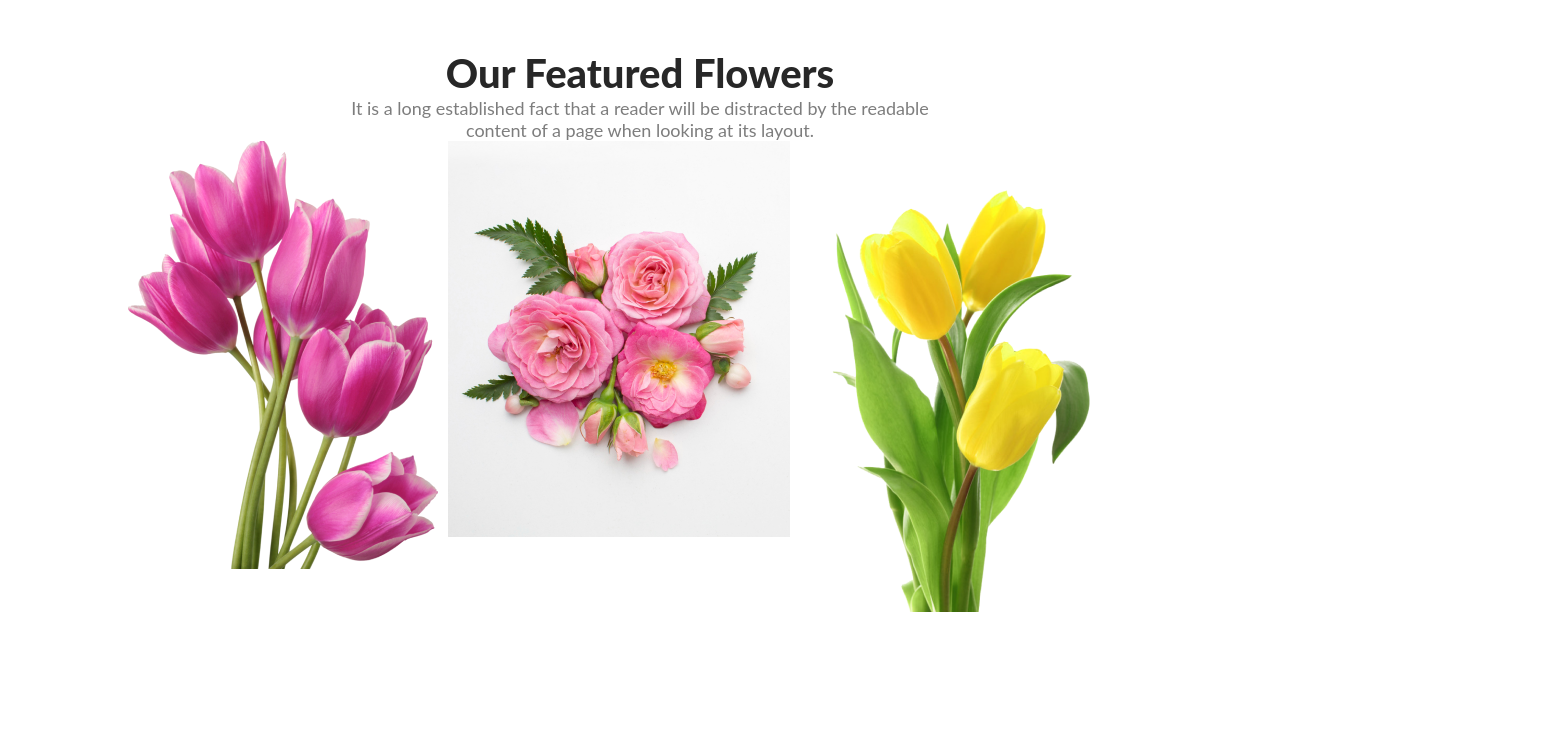
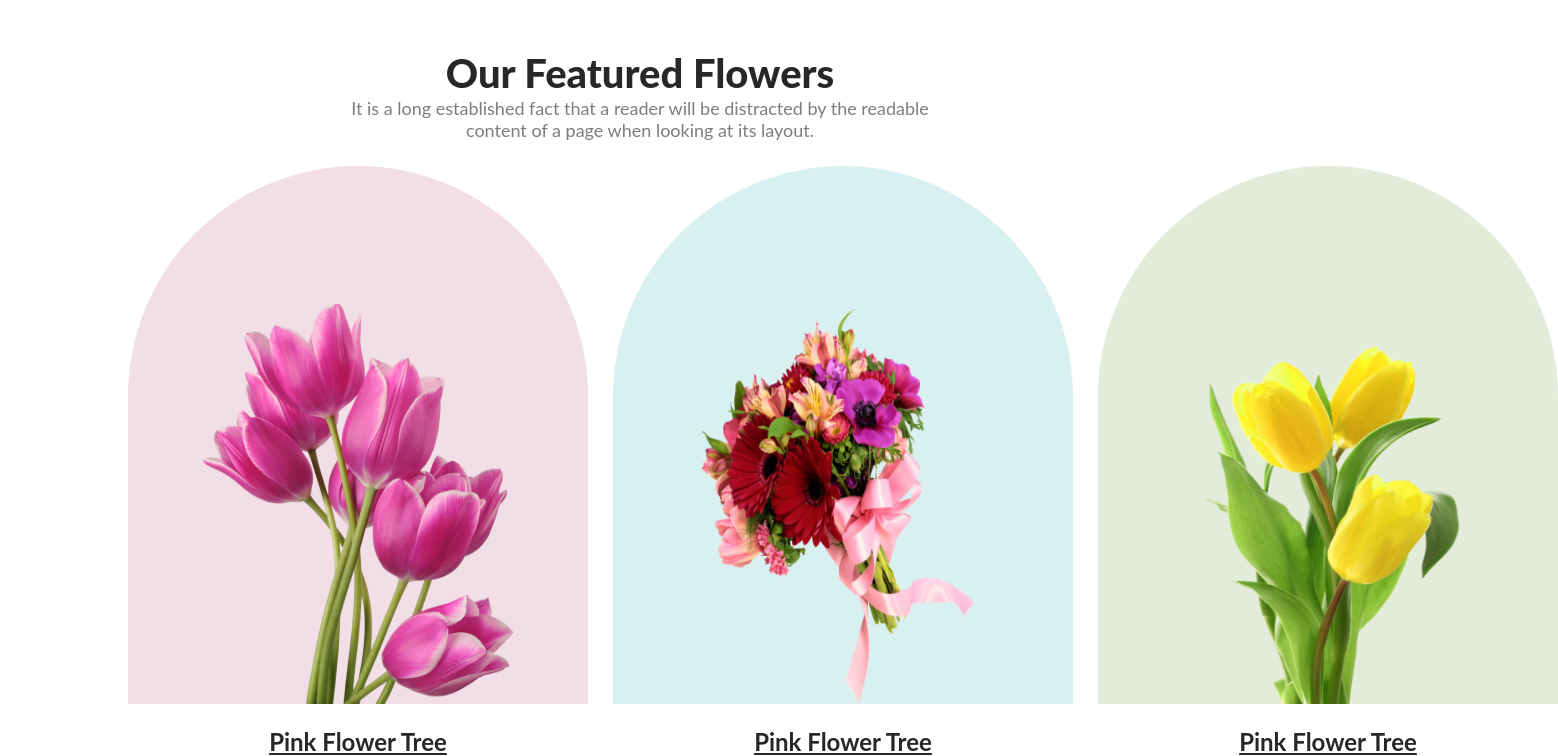
Before and after one commit to saiful693/Flower-shop, a plain HTML site: page index.html in a window 1280 px wide. Shown: the part 889-1645 px from the top of the page, 1558 px wide, since content can reach past the window. Before the commit the page ends 1501 px from the top, so only its background shows below. Drawn offline with Linux system fonts and the light colour scheme.

Commit message:
Feature section done

```diff
--- a/index.html
+++ b/index.html
@@ -32,20 +32,22 @@
                 <h3 class="feature-title">Our Featured Flowers</h3>
                 <p class="feature-desc">It is a long established fact that a reader will be distracted by the readable <br> content of a page when
                     looking at its layout.</p>
-                <div class="feature-img">
-                    <div class="img-box">
-                        <img src="./Flower Asset/pngwing 6.png" alt="" class="feature-img">
+                <div class="feature-img-container">
+                    <div class="img-box box1">
+                        <img  src="./Flower Asset/pngwing 6.png" alt="" class="feature-img">
+                        <h3 class="feature-img-title">Pink Flower Tree</h3>
                     </div>
-
-                    <div class="img-box">
-                        <img src="./Flower Asset/Flower 01.png" alt="" class="feature-img">
+                    <div class="img-box box2">
+                        <img src="./Flower Asset/pngwing 5.png" alt="" class="feature-img">
+                        <h3 class="feature-img-title">Pink Flower Tree</h3>
                     </div>
-                    <div class="img-box">
+                    <div class="img-box box3">
                         <img src="./Flower Asset/pngwing 7.png" alt="" class="feature-img">
+                        <h3 class="feature-img-title">Pink Flower Tree</h3>
                     </div>
                 </div>
                 <div class="feature-service">
-
+                    <!-- <h3>something</h3> -->
                 </div>
             </div>
         </section>
--- a/styles/style.css
+++ b/styles/style.css
@@ -51,10 +51,11 @@
 }
 
 /* feature section */
-.feature-container{
+.feature-container {
     width: 80%;
     margin: auto;
 }
+
 .feature-title {
     color: #272727;
     margin-top: 178px;
@@ -70,7 +71,44 @@
     font-weight: 400;
 
 }
+
+.feature-img-container {
+    display: flex;
+    gap: 25px;
+    margin-top: 25px;
+}
+
+.img-box {
+    width: 464px;
+    height: 538px;
+    border-radius: 300px 300px 0px 0px;
+
+}
+
+.box1 {
+    background: rgba(167, 33, 98, 0.15);
+}
+
+.box2 {
+    background: rgba(5, 151, 160, 0.15);
+}
+
+.box3 {
+    background: rgba(71, 125, 17, 0.15);
+
+}
+
 .feature-img {
-    display: flex;
-    gap: 10px;
+    width: 310px;
+    height: 400px;
+    align-items: center;
+    margin: 138px 75px 0px;
 }
+.feature-img-title {
+    margin-top: 20px;
+    color: #272727;
+    text-align: center;
+    font-size: 24px;
+    font-weight: 700;
+    text-decoration-line: underline;
+}
```
